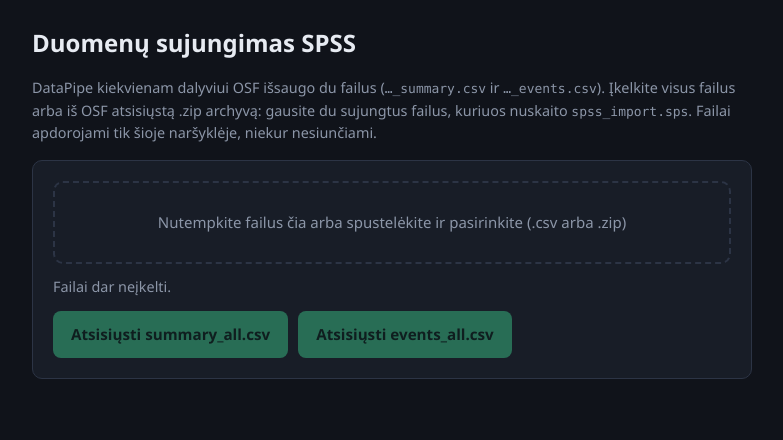
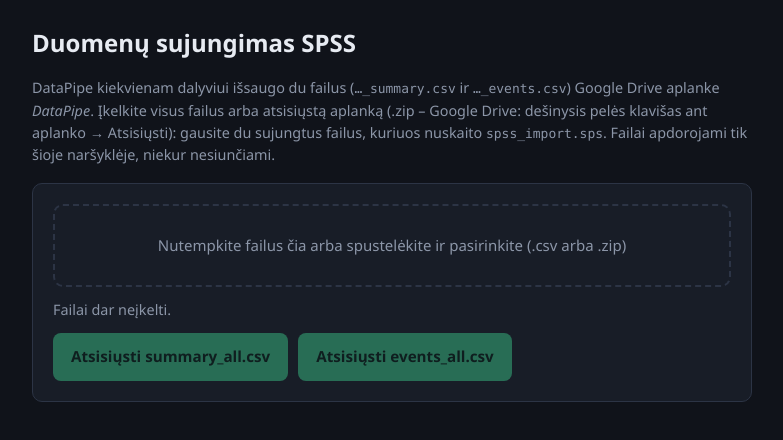
Before and after one commit to Juasjustas/Experiment-trial, a plain HTML site: page analysis/combine.html in a window 1280 px wide. Shown: the whole page, without its empty margins (248-1031 px from the left). Drawn offline with nearby package versions, Linux system fonts and the light colour scheme.

Commit message:
Say Google Drive instead of OSF for where DataPipe saves
DataPipe for this study is linked straight to Google Drive (files land
in My Drive/DataPipe), not OSF. Update the wording in the config
comment, the merge page, the SPSS syntax header and the Sheets script.

Co-Authored-By: Claude Opus 5.5 <noreply@anthropic.com>
Claude-Session: https://claude.ai/code/session_01VkwS9JohkdMVu2UWfsVieD

```diff
--- a/analysis/combine.html
+++ b/analysis/combine.html
@@ -21,7 +21,7 @@
 </style></head><body>
 <div class="wrap">
   <h1>Duomenų sujungimas SPSS</h1>
-  <p class="muted">DataPipe kiekvienam dalyviui OSF išsaugo du failus (<code>…_summary.csv</code> ir <code>…_events.csv</code>). Įkelkite visus failus arba iš OSF atsisiųstą .zip archyvą: gausite du sujungtus failus, kuriuos nuskaito <code>spss_import.sps</code>. Failai apdorojami tik šioje naršyklėje, niekur nesiunčiami.</p>
+  <p class="muted">DataPipe kiekvienam dalyviui išsaugo du failus (<code>…_summary.csv</code> ir <code>…_events.csv</code>) Google Drive aplanke <i>DataPipe</i>. Įkelkite visus failus arba atsisiųstą aplanką (.zip – Google Drive: dešinysis pelės klavišas ant aplanko → Atsisiųsti): gausite du sujungtus failus, kuriuos nuskaito <code>spss_import.sps</code>. Failai apdorojami tik šioje naršyklėje, niekur nesiunčiami.</p>
   <div class="card">
     <label class="drop" id="drop">Nutempkite failus čia arba spustelėkite ir pasirinkite (.csv arba .zip)
       <input id="pick" type="file" multiple accept=".csv,.zip" hidden></label>
```
Also changed, not shown: index.html (+1 -1 lines), 2 other files.
